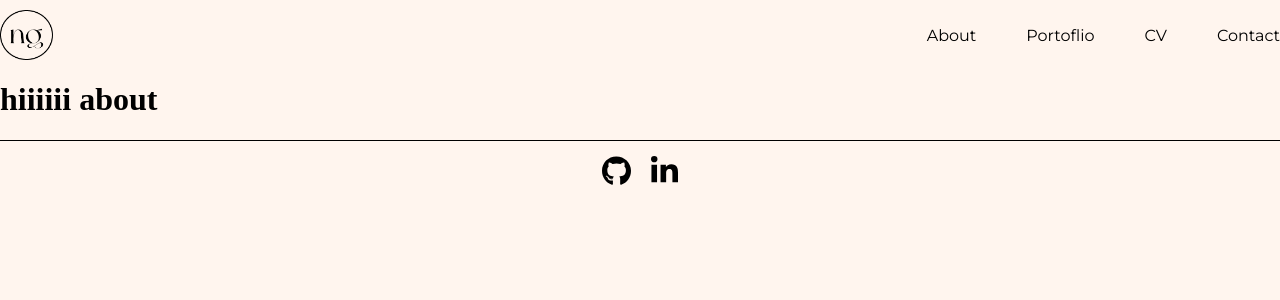
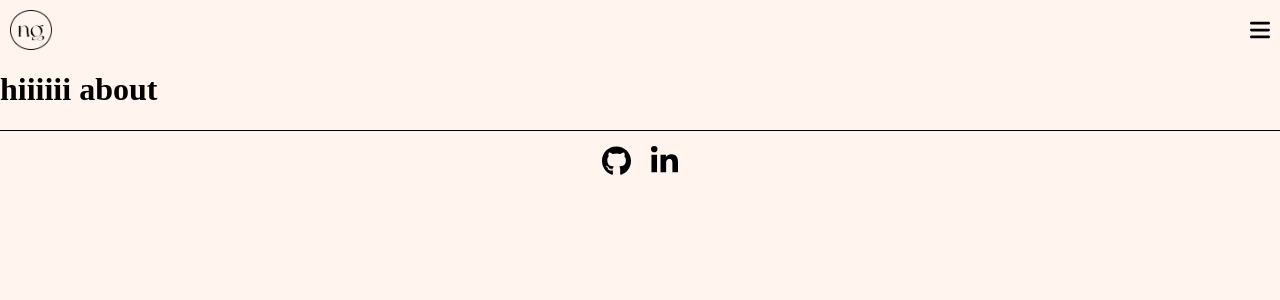
Before and after one commit to nathaliegustafsson/portfolio, a React (Vite) app: page /about in a window 1280 px wide. Shown: the top 300 px of the page. Built offline with nearby package versions, Linux system fonts and the light colour scheme.

Commit message:
add hamburger menu

```diff
--- a/src/components/Header.tsx
+++ b/src/components/Header.tsx
@@ -1,12 +1,20 @@
+import { useState } from "react";
 import styled from "styled-components";
+import { media } from "../styles/breakpoints";
 
 function Header() {
+    const [isMenuOpen, setMenuOpen] = useState(false)
+
     const headerLinks = [
         { text: 'About', href: 'about'},
         { text: 'Portoflio', href: 'portfolio'},
         { text: 'CV', href: 'cv'},
         { text: 'Contact', href: 'contact'}
     ]
+
+    const toggleMenu = () => {
+        setMenuOpen(!isMenuOpen);
+    };
 
     return (
         <BigContainer>
@@ -21,17 +29,26 @@ function Header() {
                         </HeaderLink>
                     ))}
                 </LinksContainer>
+                <HamburgerIcon src="/hamburger-icon.svg" alt="hamburger-icon" onClick={toggleMenu}/>
+                {isMenuOpen && (
+                    <MobileMenu>
+                        {headerLinks.map((link) => (
+                            <HeaderLink key={link.text} href={link.href}>
+                                {link.text}
+                            </HeaderLink>
+                        ))}
+                    </MobileMenu>
+                )}
             </Container>
         </BigContainer>
     )
 }
 
-
 // Styling
 const BigContainer = styled.div`
     display: flex;
     justify-content: center;
-    margin-top: 10px;
+    margin: 10px 10px 0 10px;
 `;
 
 const Container = styled.div`
@@ -48,14 +65,22 @@ const LogoLink = styled.a`
 `;
 
 const LogoImg = styled.img`
-    height: 50px;
+    height: 40px;
+
+    @media ${media.mobile} {
+        height: 50px;
+    }
 `;
 
 const LinksContainer = styled.div`
-    display: flex;
+    display: none;
     align-items: center;
     width: auto;
     gap: 50px;
+
+    @media ${media.tablet} {
+        display: flex;
+    }
 `;
 
 const HeaderLink = styled.a`
@@ -70,4 +95,28 @@ const HeaderLink = styled.a`
     }
 `;
 
+const HamburgerIcon = styled.img`
+    display: flex;
+    width: 20px;
+
+    @media ${media.tablet} {
+        display: none;
+    }
+`;
+
+const MobileMenu = styled.div`
+    display: flex;
+    flex-direction: column;
+    padding: 10px 15px 10px 15px;
+    gap: 10px;
+    font-size: 12px;
+    font-weight: 400;
+    position: absolute;
+    top: 50px;
+    right: 10px;
+    background: white;
+    box-shadow: 0px 4px 10px rgba(0, 0, 0, 0.1);
+    z-index: 10;
+`;
+
 export default Header;
```
